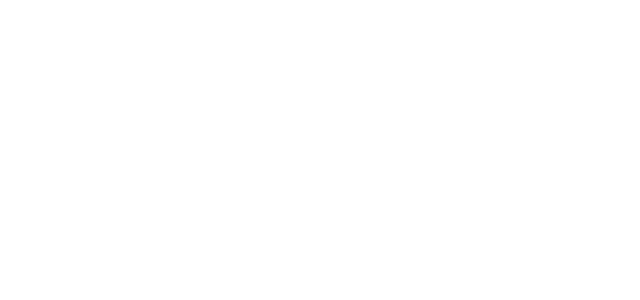
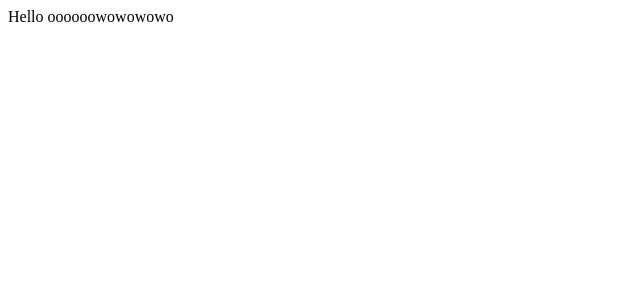
Before and after one commit to camillejustine/piattelli, a React (Create React App) app: page /mickeyBag in a window 1280 px wide. Shown: the top 300 px of the page, without its empty margins (0-640 px from the left). Built offline with nearby package versions, Linux system fonts and the light colour scheme.

Commit message:
product view from layout

```diff
--- a/src/components/catalogue/Catalogue.tsx
+++ b/src/components/catalogue/Catalogue.tsx
@@ -2,6 +2,7 @@
 import { CSSProperties } from "react";
 import Pic from '../../assets/carouselPH.png';
 import { Link } from 'react-router-dom';
+
 
 //const ProductView = lazy(() =>('./products/ProductView'))
 
@@ -32,7 +33,6 @@
 
     return(
         <div>
-
             <Grid style={gridWidth}>
                 <Grid container item xs={12} spacing={1} style={innerGridStyle}>
                     {products.map((product) => (
--- a/src/components/layout.tsx
+++ b/src/components/layout.tsx
@@ -3,12 +3,14 @@
 import Hero from "./hero/Hero";
 import Promotion from "./content/Promotion";
 import Catalogue from "./catalogue/Catalogue";
-import {BrowserRouter, Route} from 'react-router-dom';
+import {BrowserRouter, Route, Switch} from 'react-router-dom';
+import ProductView from './product/ProductView'
 
 function Layout() {
   return (
     <div>
       <BrowserRouter>
+      <Switch>
           <Route exact path="/">
             <Header />
             <Hero />
@@ -16,6 +18,10 @@
             <Catalogue />
             <Footer />
           </Route>
+          <Route path="/mickeyBag">
+              <ProductView />
+          </Route>
+        </Switch>
       </BrowserRouter>
     </div>
   );
--- a/src/components/product/productView.tsx
+++ b/src/components/product/productView.tsx
@@ -4,7 +4,7 @@
 function ProductView() {
     return (
         <>
-            <div>Hello</div>
+            <div>Hello oooooowowowowo</div>
         </>
     )
 }
```
Lines whose indentation alone changed are shown as unchanged.
